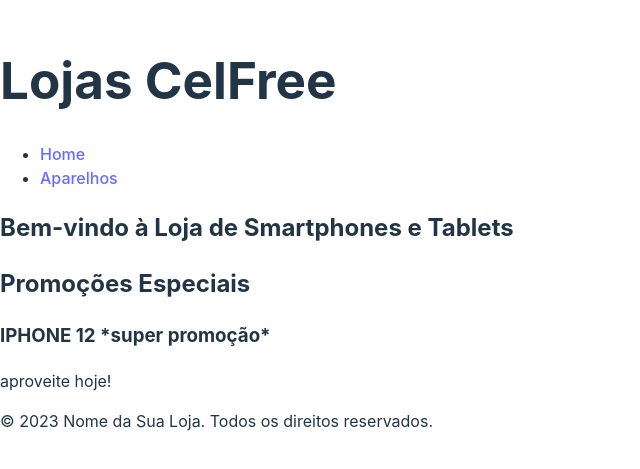
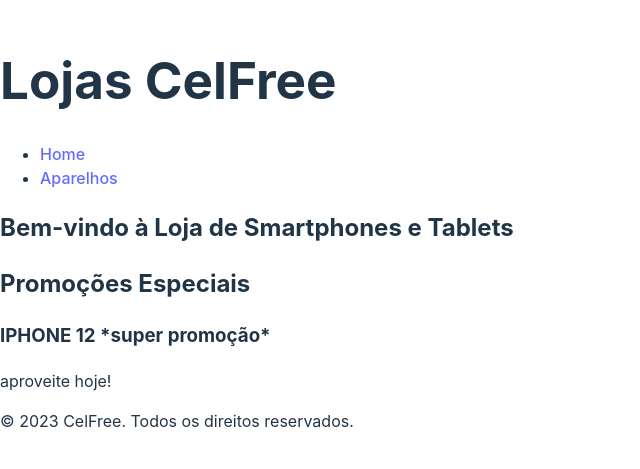
Before and after one commit to Pedro-Ferrari/aula-rotas-exercicio, a React (Vite) app: page / in a window 1280 px wide. Shown: the part 167-636 px from the top of the page, without its empty margins (0-640 px from the left). Built offline with nearby package versions, Linux system fonts and the light colour scheme.

Commit message:
Footer atualizado

```diff
--- a/src/components/Footer.jsx
+++ b/src/components/Footer.jsx
@@ -3,7 +3,7 @@
 function Footer() {
   return (
     <footer>
-      <p>&copy; {new Date().getFullYear()} Nome da Sua Loja. Todos os direitos reservados.</p>
+      <p>&copy; {new Date().getFullYear()} CelFree. Todos os direitos reservados.</p>
     </footer>
   );
 }
```
